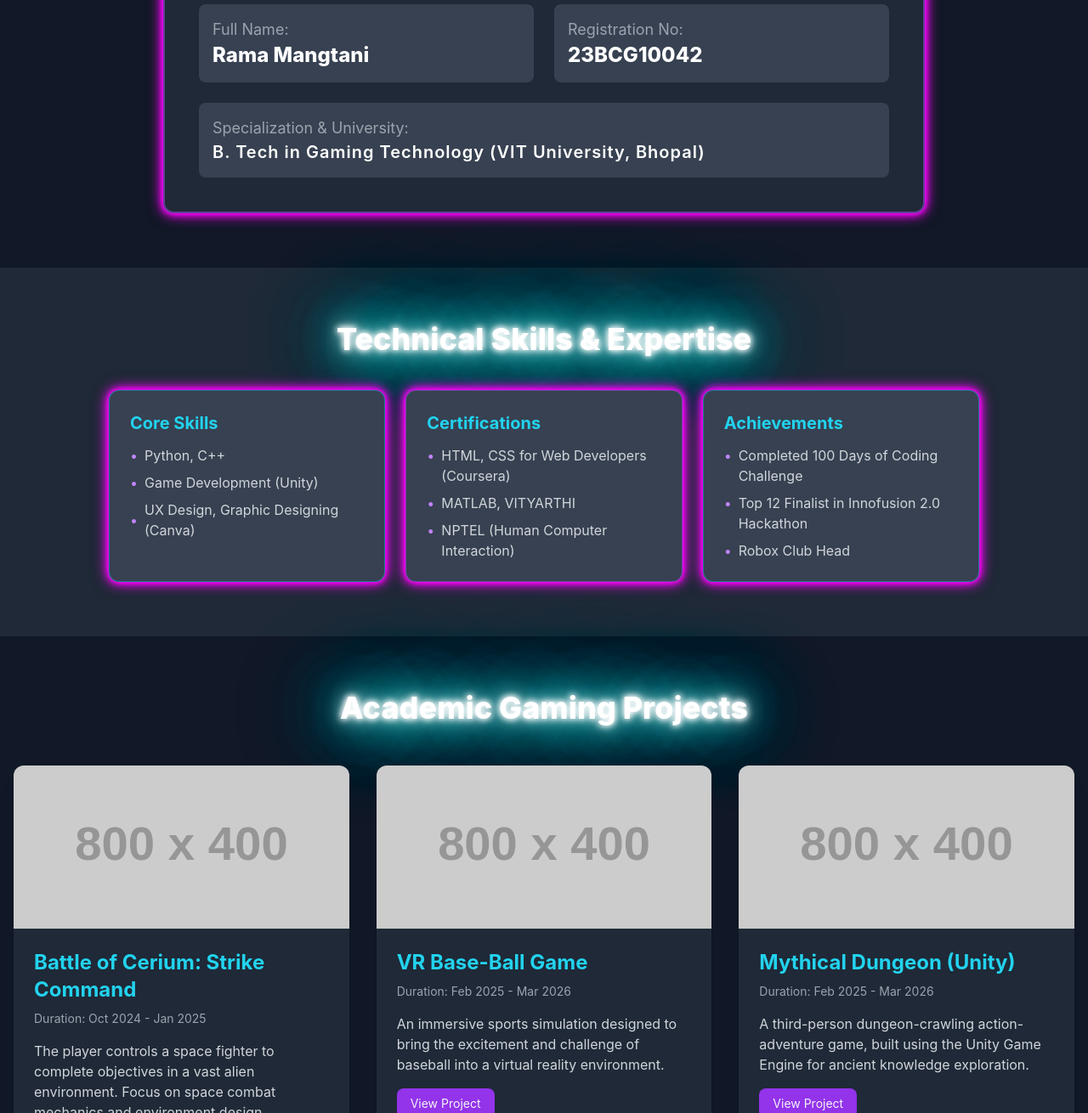
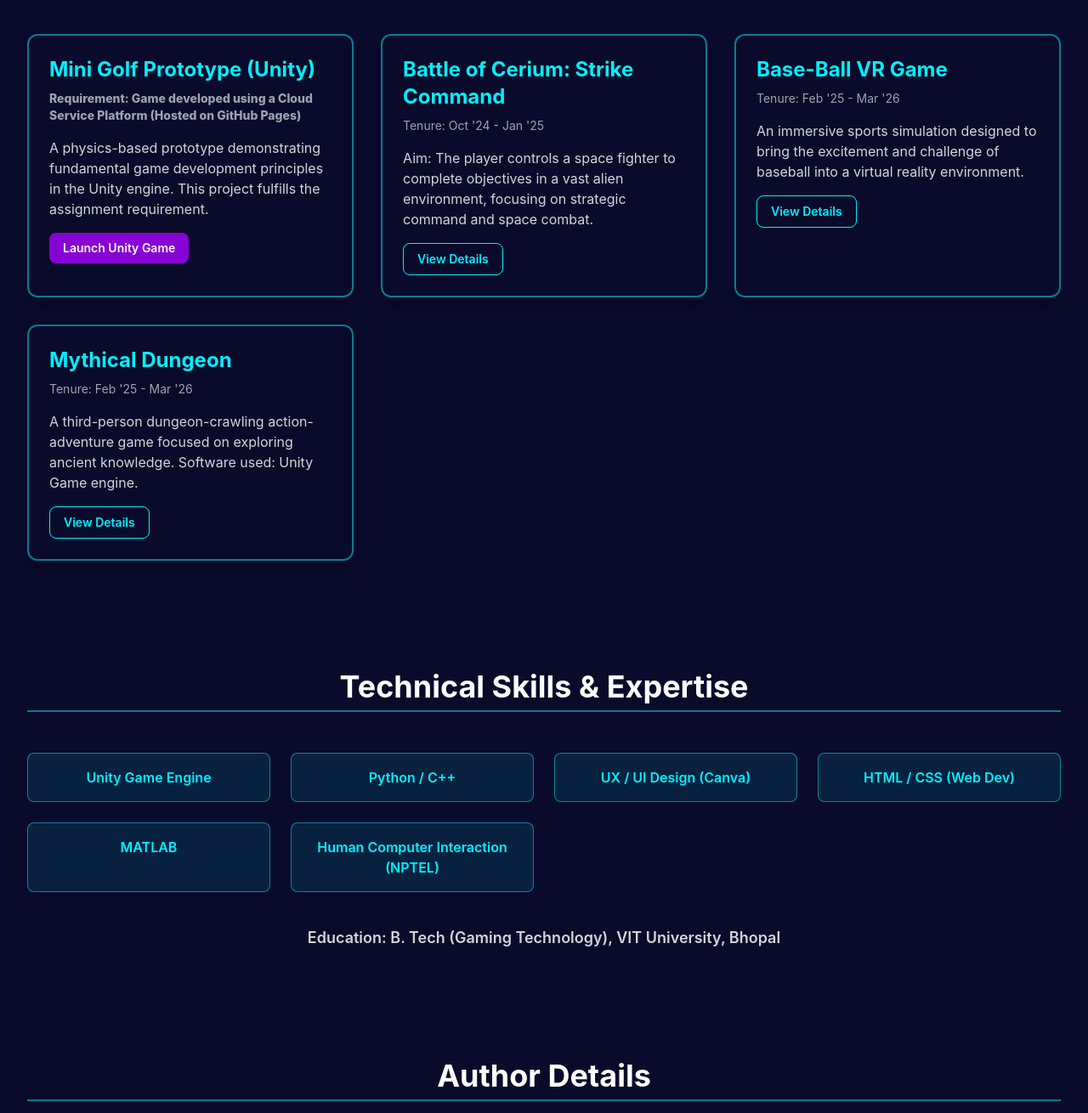
Before and after one commit to ramamangtani26/Game, a plain HTML site: page index.html in a window 1280 px wide. Shown: the part 631-1941 px from the top of the page at 85% size. Drawn offline with nearby package versions, Linux system fonts and the light colour scheme; placeholder pictures from the web are drawn by us.

Commit message:
Update index.html
change in code

```diff
--- a/index.html
+++ b/index.html
@@ -3,185 +3,179 @@
 <head>
     <meta charset="UTF-8">
     <meta name="viewport" content="width=device-width, initial-scale=1.0">
-    <title>Rama's Gaming Portal - Homepage</title>
+    <title>Rama Mangtani | Gaming Technology Portfolio</title>
     <!-- Load Tailwind CSS -->
     <script src="https://cdn.tailwindcss.com"></script>
+    <!-- Configure Tailwind for custom neon effect -->
+    <script>
+        tailwind.config = {
+            theme: {
+                extend: {
+                    colors: {
+                        'primary-dark': '#0a0a2a',
+                        'accent-neon': '#00F0FF',
+                        'button-purple': '#A700FF',
+                        'button-pink': '#FF00A7',
+                    },
+                    boxShadow: {
+                        'neon': '0 0 10px #00F0FF, 0 0 20px #00F0FF, 0 0 30px #00F0FF',
+                        'neon-button': '0 0 5px #A700FF, 0 0 15px #A700FF',
+                    },
+                    fontFamily: {
+                        sans: ['Inter', 'sans-serif'],
+                    },
+                }
+            }
+        }
+    </script>
     <style>
-        /* Custom styles for the neon glow effect */
+        /* Custom styles for the intense neon glow */
         .neon-text {
-            text-shadow: 0 0 7px #fff, 0 0 10px #fff, 0 0 21px #fff, 0 0 42px #0ff, 0 0 82px #0ff, 0 0 92px #0ff, 0 0 102px #0ff, 0 0 151px #0ff;
+            text-shadow: 0 0 7px #fff, 0 0 10px #00F0FF, 0 0 21px #00F0FF, 0 0 42px #00F0FF, 0 0 82px #00F0FF, 0 0 92px #00F0FF, 0 0 102px #00F0FF, 0 0 151px #00F0FF;
+            animation: flicker 1.5s infinite alternate;
         }
-        .neon-border {
-            box-shadow: 0 0 5px #ff00ff, 0 0 10px #ff00ff, 0 0 15px #ff00ff, 0 0 20px rgba(255, 0, 255, 0.5);
-            transition: all 0.3s ease-in-out;
+
+        /* Subtle flicker animation for effect */
+        @keyframes flicker {
+            0%, 18%, 22%, 25%, 53%, 57%, 100% {
+                opacity: 1;
+            }
+            20%, 24%, 55% {
+                opacity: 0.8;
+            }
         }
-        .neon-border:hover {
-            box-shadow: 0 0 10px #00ffff, 0 0 20px #00ffff, 0 0 30px #00ffff, 0 0 40px rgba(0, 255, 255, 0.7);
-        }
-        /* Using Inter font as default */
-        body {
-            font-family: 'Inter', sans-serif;
+
+        /* Responsive spacing for card grid */
+        @media (min-width: 640px) {
+            .card-grid {
+                grid-template-columns: repeat(auto-fit, minmax(300px, 1fr));
+            }
         }
     </style>
 </head>
-<body class="bg-gray-900 text-gray-100 min-h-screen flex flex-col">
+<body class="bg-primary-dark text-white min-h-screen font-sans">
 
-    <!-- Header & Navigation -->
-    <header class="sticky top-0 bg-gray-900/90 backdrop-blur-sm z-10 border-b border-purple-500/30">
-        <div class="container mx-auto px-4 py-4 flex justify-between items-center">
-            <!-- Full Name in Header -->
-            <h1 class="text-3xl font-extrabold text-white tracking-widest neon-text">
+    <!-- Navbar -->
+    <header class="sticky top-0 z-50 bg-primary-dark/90 backdrop-blur-sm border-b border-accent-neon/20 shadow-md">
+        <nav class="max-w-7xl mx-auto px-4 sm:px-6 lg:px-8 flex justify-between items-center py-4">
+            <div class="text-2xl font-extrabold tracking-wider neon-text text-accent-neon">
                 RAMA MANGTANI | GAMING PORTAL
-            </h1>
-            <nav class="hidden md:flex space-x-6">
-                <a href="#" class="text-purple-300 hover:text-cyan-400 transition duration-300">Home</a>
-                <a href="#skills" class="text-purple-300 hover:text-cyan-400 transition duration-300">Skills</a>
-                <a href="#projects" class="text-purple-300 hover:text-cyan-400 transition duration-300">Projects</a>
-                <a href="#about" class="text-purple-300 hover:text-cyan-400 transition duration-300">Profile</a>
-            </nav>
-            <button class="md:hidden text-purple-300 hover:text-cyan-400">
-                <svg class="w-6 h-6" fill="none" stroke="currentColor" viewBox="0 0 24 24" xmlns="http://www.w3.org/2000/svg"><path stroke-linecap="round" stroke-linejoin="round" stroke-width="2" d="M4 6h16M4 12h16M4 18h16"></path></svg>
-            </button>
-        </div>
+            </div>
+            <div class="space-x-4 hidden sm:flex">
+                <a href="#hero" class="text-white hover:text-accent-neon transition duration-300">Home</a>
+                <a href="#projects" class="text-white hover:text-accent-neon transition duration-300">Projects</a>
+                <a href="#skills" class="text-white hover:text-accent-neon transition duration-300">Skills</a>
+                <a href="#about" class="text-white hover:text-accent-neon transition duration-300">About Rama</a>
+            </div>
+        </nav>
     </header>
 
-    <main class="flex-grow">
+    <main class="max-w-7xl mx-auto px-4 sm:px-6 lg:px-8 py-12">
+
         <!-- Hero Section -->
-        <section class="py-20 text-center bg-gray-800/50">
-            <div class="container mx-auto px-4">
-                <h2 class="text-5xl md:text-7xl font-black mb-4 uppercase text-cyan-400 neon-text">
-                    Next Level Gaming Tech
-                </h2>
-                <p class="text-xl text-gray-400 mb-8 max-w-2xl mx-auto">
-                    A portfolio showcasing innovative projects and concepts from the world of Gaming Technology.
-                </p>
-                <div class="flex justify-center space-x-4">
-                    <a href="#projects" class="px-8 py-3 bg-purple-600 text-white font-semibold rounded-lg shadow-lg hover:bg-purple-500 transition duration-300 neon-border">
-                        View Projects
+        <section id="hero" class="text-center py-20">
+            <h1 class="text-5xl sm:text-7xl font-extrabold tracking-tight mb-4 neon-text text-accent-neon">
+                NEXT LEVEL GAMING TECH
+            </h1>
+            <p class="text-lg sm:text-xl text-gray-300 mb-10 max-w-3xl mx-auto">
+                A portfolio showcasing innovative projects and concepts from the world of Gaming Technology, built by Rama Mangtani.
+            </p>
+            <div class="flex justify-center space-x-6">
+                <a href="#projects" class="px-6 py-3 bg-button-purple text-white font-bold rounded-xl transition duration-300 hover:bg-button-purple/80 shadow-neon-button hover:scale-105">
+                    Explore Projects
+                </a>
+                <a href="#about" class="px-6 py-3 border-2 border-accent-neon text-accent-neon font-bold rounded-xl transition duration-300 hover:bg-accent-neon/20 shadow-neon hover:scale-105">
+                    Meet the Author
+                </a>
+            </div>
+        </section>
+
+        <!-- Projects Section -->
+        <section id="projects" class="py-16">
+            <h2 class="text-4xl font-bold text-center mb-12 border-b-2 border-accent-neon/50 pb-2">Academic Gaming Projects</h2>
+
+            <div class="card-grid grid gap-8">
+
+                <!-- Project 1: Unity Game (Assignment Requirement) -->
+                <div class="bg-primary-dark border-2 border-accent-neon/50 rounded-xl p-6 shadow-xl hover:shadow-neon-button transition duration-300 hover:scale-[1.02]">
+                    <h3 class="text-2xl font-bold mb-2 text-accent-neon">Mini Golf Prototype (Unity)</h3>
+                    <p class="text-sm text-gray-400 mb-4 font-extrabold">Requirement: Game developed using a Cloud Service Platform (Hosted on GitHub Pages)</p>
+                    <p class="text-gray-300 mb-4">A physics-based prototype demonstrating fundamental game development principles in the Unity engine. This project fulfills the assignment requirement.</p>
+                    <a href="./mini-golf-game/index.html" class="inline-block px-4 py-2 bg-button-purple/80 text-white text-sm font-semibold rounded-lg hover:bg-button-purple transition duration-300">
+                        Launch Unity Game
                     </a>
-                    <a href="#skills" class="px-8 py-3 bg-transparent border-2 border-cyan-500 text-cyan-400 font-semibold rounded-lg hover:bg-cyan-500/20 transition duration-300 neon-border">
-                        View Skills
+                </div>
+
+                <!-- Project 2: Battle of Cerium: Strike Command -->
+                <div class="bg-primary-dark border-2 border-accent-neon/50 rounded-xl p-6 shadow-xl hover:shadow-neon-button transition duration-300 hover:scale-[1.02]">
+                    <h3 class="text-2xl font-bold mb-2 text-accent-neon">Battle of Cerium: Strike Command</h3>
+                    <p class="text-sm text-gray-400 mb-4">Tenure: Oct '24 - Jan '25</p>
+                    <p class="text-gray-300">Aim: The player controls a space fighter to complete objectives in a vast alien environment, focusing on strategic command and space combat.</p>
+                    <a href="#" class="inline-block px-4 py-2 border border-accent-neon text-accent-neon text-sm font-semibold rounded-lg mt-4 hover:bg-accent-neon/20 transition duration-300">
+                        View Details
+                    </a>
+                </div>
+
+                <!-- Project 3: Base-Ball VR Game -->
+                <div class="bg-primary-dark border-2 border-accent-neon/50 rounded-xl p-6 shadow-xl hover:shadow-neon-button transition duration-300 hover:scale-[1.02]">
+                    <h3 class="text-2xl font-bold mb-2 text-accent-neon">Base-Ball VR Game</h3>
+                    <p class="text-sm text-gray-400 mb-4">Tenure: Feb '25 - Mar '26</p>
+                    <p class="text-gray-300">An immersive sports simulation designed to bring the excitement and challenge of baseball into a virtual reality environment.</p>
+                    <a href="#" class="inline-block px-4 py-2 border border-accent-neon text-accent-neon text-sm font-semibold rounded-lg mt-4 hover:bg-accent-neon/20 transition duration-300">
+                        View Details
+                    </a>
+                </div>
+
+                <!-- Project 4: Mythical Dungeon -->
+                <div class="bg-primary-dark border-2 border-accent-neon/50 rounded-xl p-6 shadow-xl hover:shadow-neon-button transition duration-300 hover:scale-[1.02]">
+                    <h3 class="text-2xl font-bold mb-2 text-accent-neon">Mythical Dungeon</h3>
+                    <p class="text-sm text-gray-400 mb-4">Tenure: Feb '25 - Mar '26</p>
+                    <p class="text-gray-300">A third-person dungeon-crawling action-adventure game focused on exploring ancient knowledge. Software used: Unity Game engine.</p>
+                    <a href="#" class="inline-block px-4 py-2 border border-accent-neon text-accent-neon text-sm font-semibold rounded-lg mt-4 hover:bg-accent-neon/20 transition duration-300">
+                        View Details
                     </a>
                 </div>
             </div>
         </section>
 
-        <!-- Author Details Section (Core Profile Info) -->
+        <!-- Skills Section -->
+        <section id="skills" class="py-16">
+            <h2 class="text-4xl font-bold text-center mb-12 border-b-2 border-accent-neon/50 pb-2">Technical Skills & Expertise</h2>
+            <div class="grid grid-cols-2 md:grid-cols-4 gap-6 text-center">
+                <div class="p-4 rounded-lg bg-accent-neon/10 border border-accent-neon/50 text-accent-neon font-semibold transition duration-300 hover:bg-accent-neon/20">Unity Game Engine</div>
+                <div class="p-4 rounded-lg bg-accent-neon/10 border border-accent-neon/50 text-accent-neon font-semibold transition duration-300 hover:bg-accent-neon/20">Python / C++</div>
+                <div class="p-4 rounded-lg bg-accent-neon/10 border border-accent-neon/50 text-accent-neon font-semibold transition duration-300 hover:bg-accent-neon/20">UX / UI Design (Canva)</div>
+                <div class="p-4 rounded-lg bg-accent-neon/10 border border-accent-neon/50 text-accent-neon font-semibold transition duration-300 hover:bg-accent-neon/20">HTML / CSS (Web Dev)</div>
+                <div class="p-4 rounded-lg bg-accent-neon/10 border border-accent-neon/50 text-accent-neon font-semibold transition duration-300 hover:bg-accent-neon/20">MATLAB</div>
+                <div class="p-4 rounded-lg bg-accent-neon/10 border border-accent-neon/50 text-accent-neon font-semibold transition duration-300 hover:bg-accent-neon/20">Human Computer Interaction (NPTEL)</div>
+            </div>
+            <div class="text-center mt-10">
+                <p class="text-lg font-semibold text-gray-300">Education: B. Tech (Gaming Technology), VIT University, Bhopal</p>
+            </div>
+        </section>
+
+        <!-- About Author Section -->
         <section id="about" class="py-16">
-            <div class="container mx-auto px-4">
-                <div class="max-w-4xl mx-auto bg-gray-800 p-8 md:p-10 rounded-xl neon-border border-2 border-purple-500/50">
-                    <h3 class="text-3xl font-bold mb-6 text-purple-400 border-b border-purple-500/50 pb-3">
-                        Author Profile: Rama Mangtani
-                    </h3>
-                    <div class="grid grid-cols-1 md:grid-cols-2 gap-6 text-lg">
-                        <div class="p-4 bg-gray-700 rounded-lg">
-                            <p class="text-gray-400">Full Name:</p>
-                            <p class="text-white font-extrabold text-2xl">Rama Mangtani</p>
-                        </div>
-                        <div class="p-4 bg-gray-700 rounded-lg">
-                            <p class="text-gray-400">Registration No:</p>
-                            <p class="text-white font-extrabold text-2xl">23BCG10042</p>
-                        </div>
-                        <div class="p-4 bg-gray-700 rounded-lg md:col-span-2">
-                            <p class="text-gray-400">Specialization & University:</p>
-                            <p class="text-white font-semibold text-xl tracking-wider">B. Tech in Gaming Technology (VIT University, Bhopal)</p>
-                        </div>
-                    </div>
+            <h2 class="text-4xl font-bold text-center mb-12 border-b-2 border-accent-neon/50 pb-2">Author Details</h2>
+            <div class="bg-primary-dark p-8 rounded-xl border-4 border-button-purple/50 shadow-neon-button max-w-xl mx-auto text-center">
+                <p class="text-3xl font-extrabold text-accent-neon mb-2">Rama Mangtani</p>
+                <p class="text-2xl font-extrabold text-white mb-6">23BCG10036</p>
+                <div class="text-left space-y-2 text-gray-300">
+                    <p><span class="font-bold text-accent-neon">Branch:</span> Gaming Technology</p>
+                    <p><span class="font-bold text-accent-neon">Current CGPA:</span> 8.97/10</p>
+                    <p><span class="font-bold text-accent-neon">Contact:</span> mangtanirama14@gmail.com</p>
+                    <p class="pt-4"><a href="https://www.linkedin.com/in/rama-mangtani-08945728b/" target="_blank" class="text-button-purple hover:underline transition duration-300">View LinkedIn Profile &rarr;</a></p>
                 </div>
             </div>
         </section>
 
-        <!-- NEW SECTION: Skills and Certifications -->
-        <section id="skills" class="py-16 bg-gray-800">
-            <div class="container mx-auto px-4">
-                <h3 class="text-4xl font-extrabold text-center mb-10 text-white neon-text">
-                    Technical Skills & Expertise
-                </h3>
-                <div class="max-w-5xl mx-auto grid grid-cols-1 md:grid-cols-3 gap-6">
-
-                    <div class="p-6 bg-gray-700 rounded-xl neon-border border border-cyan-500/50">
-                        <h4 class="text-xl font-bold mb-3 text-cyan-400">Core Skills</h4>
-                        <ul class="list-none space-y-2 text-gray-300">
-                            <li class="flex items-center"><span class="text-purple-400 mr-2">&bull;</span> Python, C++</li>
-                            <li class="flex items-center"><span class="text-purple-400 mr-2">&bull;</span> Game Development (Unity)</li>
-                            <li class="flex items-center"><span class="text-purple-400 mr-2">&bull;</span> UX Design, Graphic Designing (Canva)</li>
-                        </ul>
-                    </div>
-
-                    <div class="p-6 bg-gray-700 rounded-xl neon-border border border-purple-500/50">
-                        <h4 class="text-xl font-bold mb-3 text-cyan-400">Certifications</h4>
-                        <ul class="list-none space-y-2 text-gray-300">
-                            <li class="flex items-start"><span class="text-purple-400 mr-2">&bull;</span> HTML, CSS for Web Developers (Coursera)</li>
-                            <li class="flex items-start"><span class="text-purple-400 mr-2">&bull;</span> MATLAB, VITYARTHI</li>
-                            <li class="flex items-start"><span class="text-purple-400 mr-2">&bull;</span> NPTEL (Human Computer Interaction)</li>
-                        </ul>
-                    </div>
-
-                    <div class="p-6 bg-gray-700 rounded-xl neon-border border border-cyan-500/50">
-                        <h4 class="text-xl font-bold mb-3 text-cyan-400">Achievements</h4>
-                        <ul class="list-none space-y-2 text-gray-300">
-                            <li class="flex items-start"><span class="text-purple-400 mr-2">&bull;</span> Completed 100 Days of Coding Challenge</li>
-                            <li class="flex items-start"><span class="text-purple-400 mr-2">&bull;</span> Top 12 Finalist in Innofusion 2.0 Hackathon</li>
-                            <li class="flex items-start"><span class="text-purple-400 mr-2">&bull;</span> Robox Club Head</li>
-                        </ul>
-                    </div>
-                </div>
-            </div>
-        </section>
-
-
-        <!-- Projects/Games Showcase (Updated with actual project details) -->
-        <section id="projects" class="py-16 bg-gray-900">
-            <div class="container mx-auto px-4">
-                <h3 class="text-4xl font-extrabold text-center mb-12 text-white neon-text">
-                    Academic Gaming Projects
-                </h3>
-
-                <div class="grid grid-cols-1 md:grid-cols-3 gap-8">
-
-                    <!-- Game Card 1: Battle of Cerium: Strike Command -->
-                    <div class="bg-gray-800 rounded-xl overflow-hidden shadow-xl neon-border">
-                        <div class="h-48 bg-cover bg-center" style="background-image: url('https://placehold.co/800x400/1e293b/a5b4fc?text=Strike+Command');"></div>
-                        <div class="p-6">
-                            <h4 class="text-2xl font-bold mb-2 text-cyan-400">Battle of Cerium: Strike Command</h4>
-                            <p class="text-sm text-gray-400 mb-4">Duration: Oct 2024 - Jan 2025</p>
-                            <p class="text-gray-300 mb-4">The player controls a space fighter to complete objectives in a vast alien environment. Focus on space combat mechanics and environment design.</p>
-                            <a href="#" class="inline-block px-4 py-2 text-sm bg-purple-600 rounded-lg hover:bg-purple-500 transition duration-300">View Project</a>
-                        </div>
-                    </div>
-
-                    <!-- Game Card 2: Base-Ball VR game -->
-                    <div class="bg-gray-800 rounded-xl overflow-hidden shadow-xl neon-border">
-                        <div class="h-48 bg-cover bg-center" style="background-image: url('https://placehold.co/800x400/1e293b/67e8f9?text=VR+Baseball');"></div>
-                        <div class="p-6">
-                            <h4 class="text-2xl font-bold mb-2 text-cyan-400">VR Base-Ball Game</h4>
-                            <p class="text-sm text-gray-400 mb-4">Duration: Feb 2025 - Mar 2026</p>
-                            <p class="text-gray-300 mb-4">An immersive sports simulation designed to bring the excitement and challenge of baseball into a virtual reality environment.</p>
-                            <a href="#" class="inline-block px-4 py-2 text-sm bg-purple-600 rounded-lg hover:bg-purple-500 transition duration-300">View Project</a>
-                        </div>
-                    </div>
-
-                    <!-- Game Card 3: Mythical Dungeon -->
-                    <div class="bg-gray-800 rounded-xl overflow-hidden shadow-xl neon-border">
-                        <div class="h-48 bg-cover bg-center" style="background-image: url('https://placehold.co/800x400/1e293b/c4b5fd?text=Mythical+Dungeon');"></div>
-                        <div class="p-6">
-                            <h4 class="text-2xl font-bold mb-2 text-cyan-400">Mythical Dungeon (Unity)</h4>
-                            <p class="text-sm text-gray-400 mb-4">Duration: Feb 2025 - Mar 2026</p>
-                            <p class="text-gray-300 mb-4">A third-person dungeon-crawling action-adventure game, built using the Unity Game Engine for ancient knowledge exploration.</p>
-                            <a href="#" class="inline-block px-4 py-2 text-sm bg-purple-600 rounded-lg hover:bg-purple-500 transition duration-300">View Project</a>
-                        </div>
-                    </div>
-
-                </div>
-            </div>
-        </section>
     </main>
 
     <!-- Footer -->
-    <footer class="bg-gray-900 border-t border-cyan-500/30 py-6 mt-12">
-        <div class="container mx-auto px-4 text-center text-gray-500">
-            <p>&copy; 2025 Rama Mangtani Gaming Portal. Powered by Gaming Technology.</p>
-            <p class="text-sm mt-2">Designed and Developed by Rama Mangtani (23BCG10036)</p>
+    <footer class="bg-primary-dark/80 border-t border-accent-neon/20 py-6 mt-12">
+        <div class="max-w-7xl mx-auto px-4 sm:px-6 lg:px-8 text-center text-sm text-gray-500">
+            <p>&copy; 2025 Rama Mangtani | Reg No: 23BCG10042</p>
+            <p>Gaming Technology Portfolio showcased on GitHub Pages.</p>
         </div>
     </footer>
 
```
